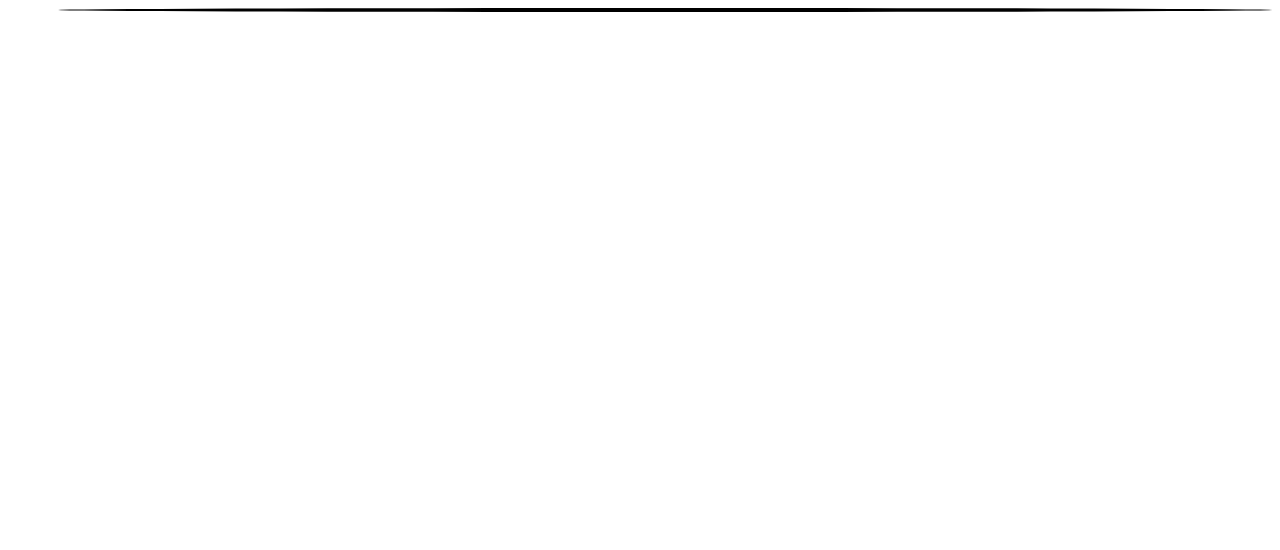
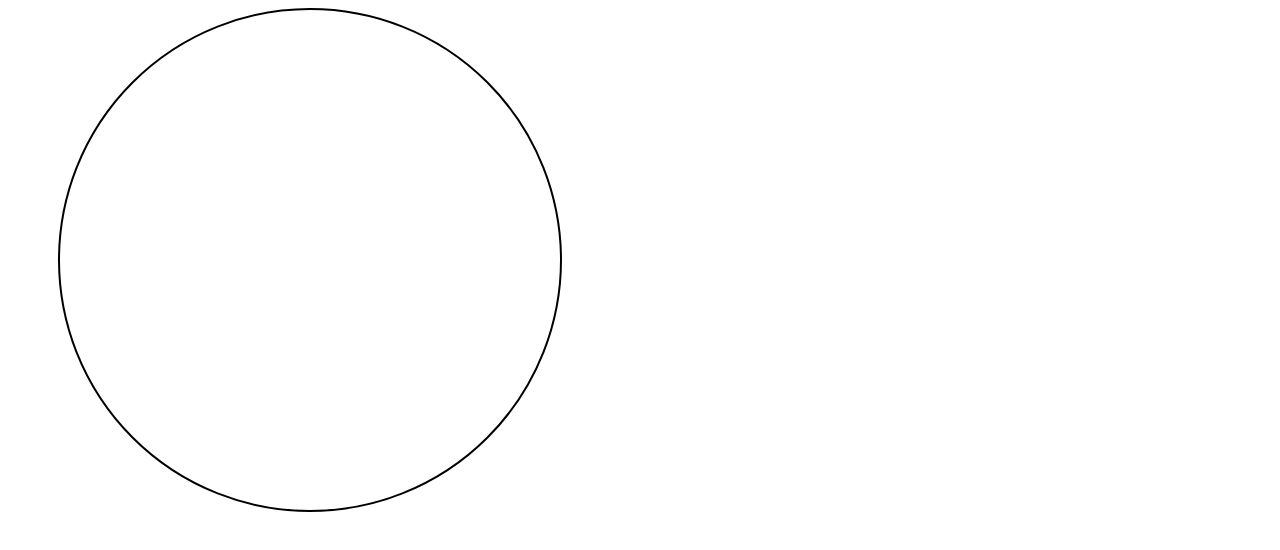
Before and after one commit to cookieflakes2/cf2_fcc, a plain HTML site: page responsive_web_design/ferrisWheel/index.html in a window 1280 px wide. Drawn offline with Linux system fonts and the light colour scheme.

Commit message:
wheel class selector

```diff
--- a/responsive_web_design/ferrisWheel/styles.css
+++ b/responsive_web_design/ferrisWheel/styles.css
@@ -2,4 +2,9 @@
     border: 2px solid black;
     border-radius: 50%;
     margin-left: 50px;
-  }
+    position: absolute;
+    height: 55vw;
+    width: 55vw;
+    max-width: 500px;
+    max-height: 500px;
+}
```
